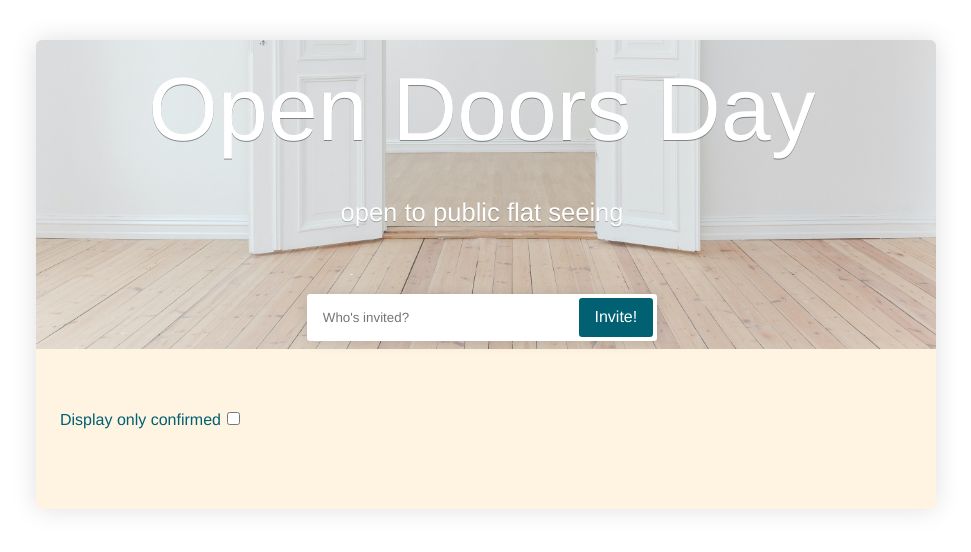
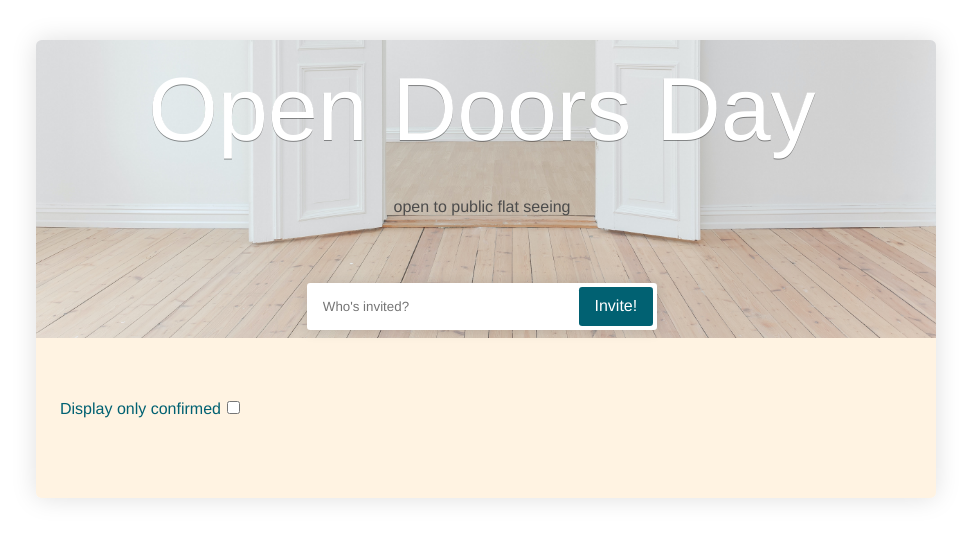
Before and after one commit to maja0000/open-door-day, a plain HTML site: page index.html in a window 1280 px wide. Shown: the whole page, without its empty margins (154-1125 px from the left). Drawn offline with Linux system fonts and the light colour scheme.

```diff
--- a/css/party.css
+++ b/css/party.css
@@ -8,7 +8,7 @@
   /* background: ; */
 }
 h1,
-p,
+span,
 form button {
   color: white;
 }
@@ -26,7 +26,7 @@
   margin-top: 0;
   color: #016172;
 }
-p {
+span {
   font-size: 2vw;
   text-shadow: 0 1px 0 rgba(0, 0, 0, 0.25);
 }
```
